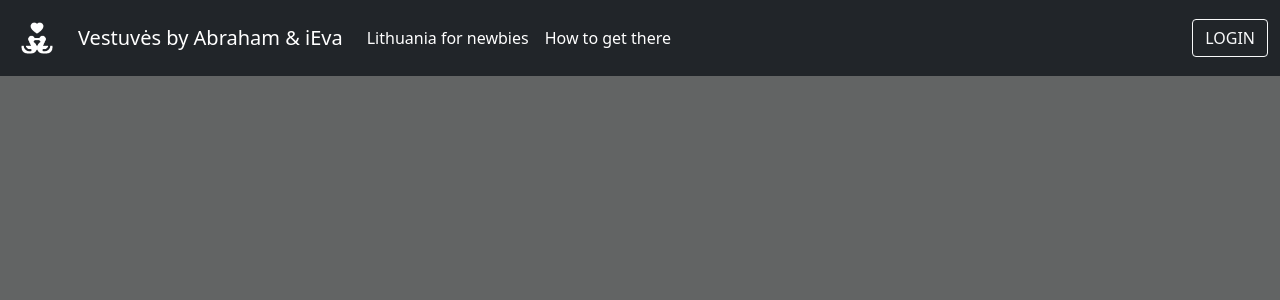
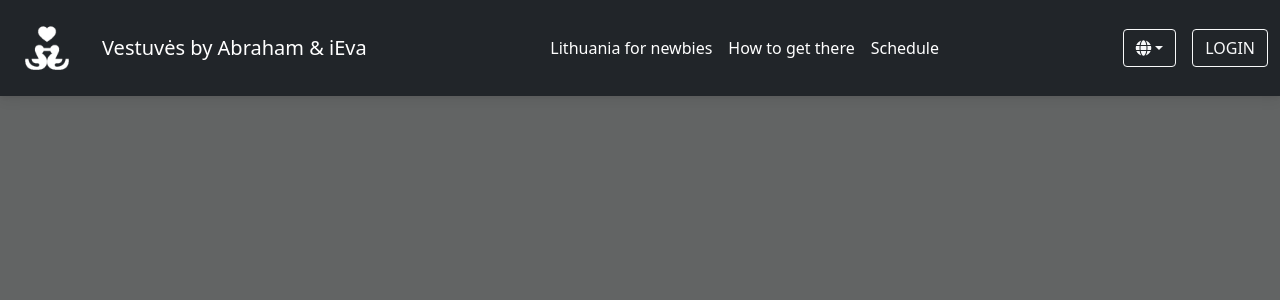
Before and after one commit to Abraomukas/project-vestuves, a React (Create React App) app in the folder frontend/: page / in a window 1280 px wide. Shown: the top 300 px of the page. Built offline with nearby package versions, Linux system fonts and the light colour scheme.

Commit message:
feat:navbar completed

```diff
--- a/frontend/public/index.html
+++ b/frontend/public/index.html
@@ -15,6 +15,12 @@
 		<!-- Font Awesome -->
 		<link
 			href="https://cdnjs.cloudflare.com/ajax/libs/font-awesome/5.15.1/css/all.min.css"
+			rel="stylesheet"
+		/>
+
+		<!-- MDB -->
+		<link
+			href="https://cdnjs.cloudflare.com/ajax/libs/mdb-ui-kit/3.10.1/mdb.min.css"
 			rel="stylesheet"
 		/>
 
@@ -47,11 +53,15 @@
 			src="https://cdn.jsdelivr.net/npm/bootstrap@5.0.1/dist/js/bootstrap.bundle.min.js"
 			integrity="sha384-gtEjrD/SeCtmISkJkNUaaKMoLD0//ElJ19smozuHV6z3Iehds+3Ulb9Bn9Plx0x4"
 			crossorigin="anonymous"
-		>
-			</scrip>
+		></script>
 
-					<!-- Custom scripts -->
-					<script type="text/javascript">
-		</script>
+		<!-- MDB -->
+		<script
+			type="text/javascript"
+			src="https://cdnjs.cloudflare.com/ajax/libs/mdb-ui-kit/3.10.1/mdb.min.js"
+		></script>
+
+		<!-- Custom scripts -->
+		<script type="text/javascript"></script>
 	</body>
 </html>
--- a/frontend/src/components/navbar..component.js
+++ b/frontend/src/components/navbar..component.js
@@ -1,9 +1,16 @@
 import React from 'react';
 import { Link } from 'react-router-dom';
+import Cookies from 'js-cookie';
 
-const bgColor = { backgroundColor: 'rgb(0,82,122)' };
+const languages = [
+	{ name: 'English', country_code: 'gb' },
+	{ name: 'Español', country_code: 'es' },
+	{ name: 'Lietuvių', country_code: 'lt' },
+];
 
 function Navbar(props) {
+	const currentLngCode = Cookies.get('i18next') || 'gb';
+
 	return (
 		<div>
 			<header>
@@ -11,14 +18,14 @@ function Navbar(props) {
 					<div className='container-fluid'>
 						{/* Logo */}
 						<Link className='navbar-brand' to='/'>
-							<img src='./images/ducks.png' width='50' alt='Logo' />
+							<img src='./images/ducks.png' width='70' alt='Logo' />
 						</Link>
 						{/* Title */}{' '}
 						<Link className='navbar-brand' to='/'>
 							Vestuvės by Abraham & iEva
 						</Link>
 						{/* Sections */}
-						<div className='collapse navbar-collapse'>
+						<div className='collapse navbar-collapse justify-content-center'>
 							<ul className='navbar-nav'>
 								<li className='nav-item'>
 									<Link className='nav-link active' to='/'>
@@ -30,13 +37,50 @@ function Navbar(props) {
 										How to get there
 									</Link>
 								</li>
+								<li className='nav-item'>
+									<Link className='nav-link active' to='/'>
+										Schedule
+									</Link>
+								</li>
+							</ul>
+						</div>
+						{/* Language selector */}
+						<div className='dropdown mx-3'>
+							<button
+								className='btn dropdown-toggle btn-outline-light'
+								type='button'
+								id='dropdownMenuButton1'
+								data-bs-toggle='dropdown'
+								aria-expanded='false'>
+								<i className='fas fa-globe'></i>
+							</button>
+							<ul
+								className='dropdown-menu'
+								aria-labelledby='dropdownMenuButton1'>
+								{languages.map(({ name, country_code, index }) => {
+									return (
+										<li key={index}>
+											<button
+												className='dropdown-item'
+												onClick={() => {
+													i18next.changeLanguage(country_code);
+													window.location.reload();
+												}}
+												disabled={country_code === currentLngCode}>
+												<i
+													className={`flag flag-${country_code}`}
+													style={{
+														opacity: country_code === currentLngCode ? 0.5 : 1,
+													}}></i>
+												{name}
+											</button>
+										</li>
+									);
+								})}
 							</ul>
 						</div>
 						{/* Login */}
-						<Link
-							className='btn btn-outline-light'
-							to='/register-human'
-							role='button'>
+						<Link className='btn btn-outline-light' to='/' role='button'>
 							LOGIN
 						</Link>
 					</div>
```
Also changed, not shown: frontend/package.json (+8 -3 lines), 1 other file (tests, documents, lock files or other folders).
